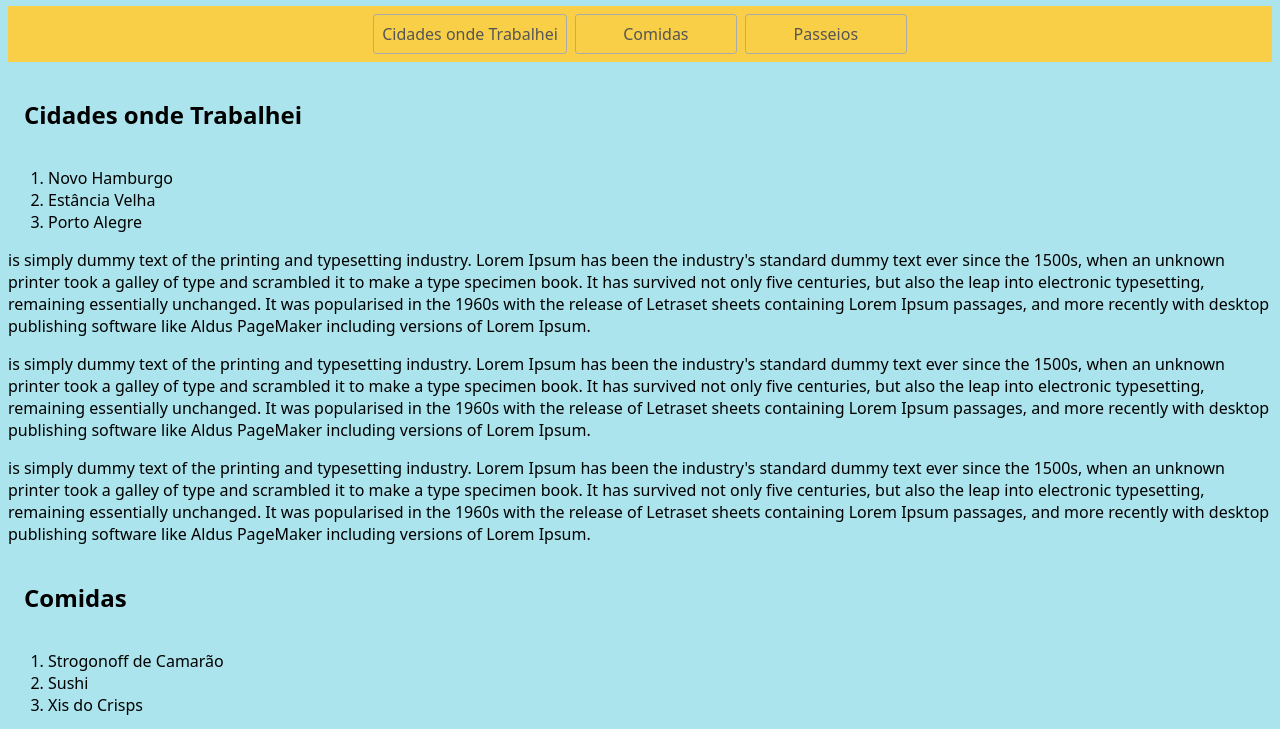
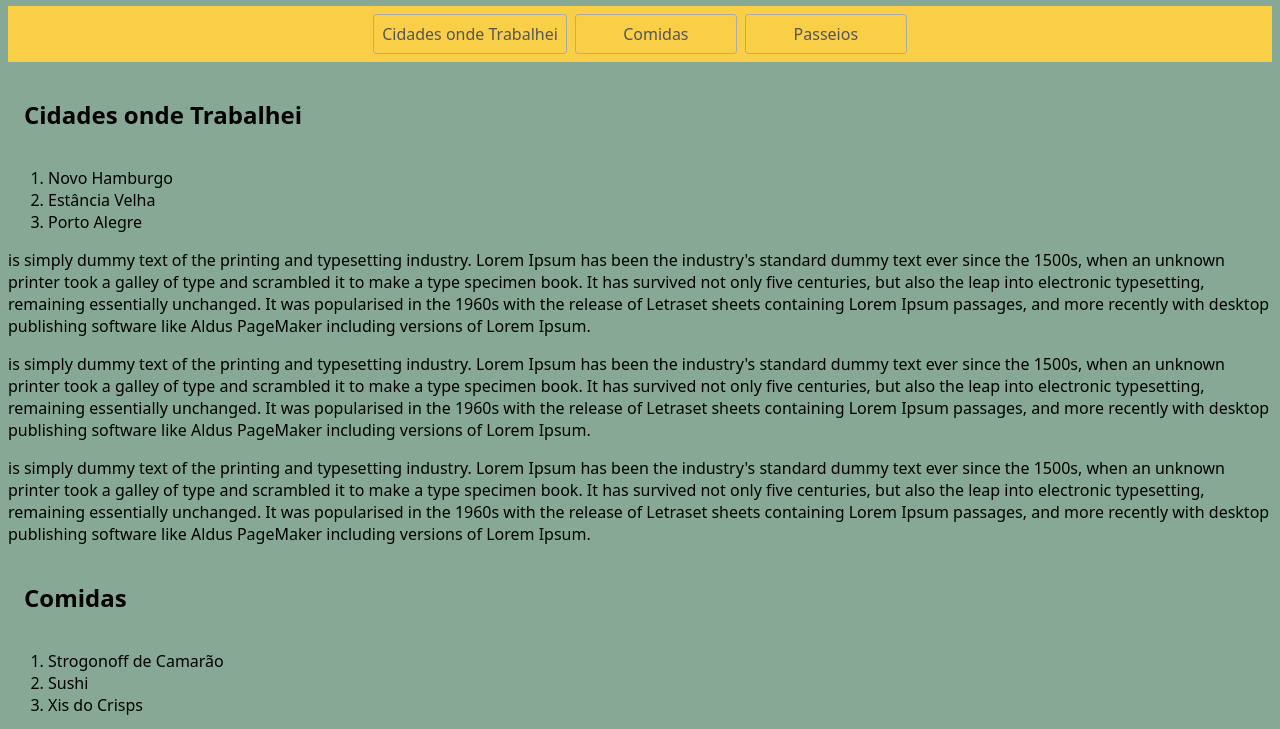
Before and after one commit to MCosta093/0.2.1, a plain HTML site: page index.html in a window 1280 px wide. Shown: the part 80-809 px from the top of the page. Drawn offline with Linux system fonts and the light colour scheme.

Commit message:
1 file modified

```diff
--- a/styles.css
+++ b/styles.css
@@ -14,7 +14,7 @@ body {
   margin: 1;
   font-family: system-ui, sans-serif;
   color: black;
-  background-color: rgba(105, 208, 221, 0.555);
+  background-color: rgba(14, 83, 45, 0.5);
 }
 nav a[aria-current='page'] {
   color: #000;
```
